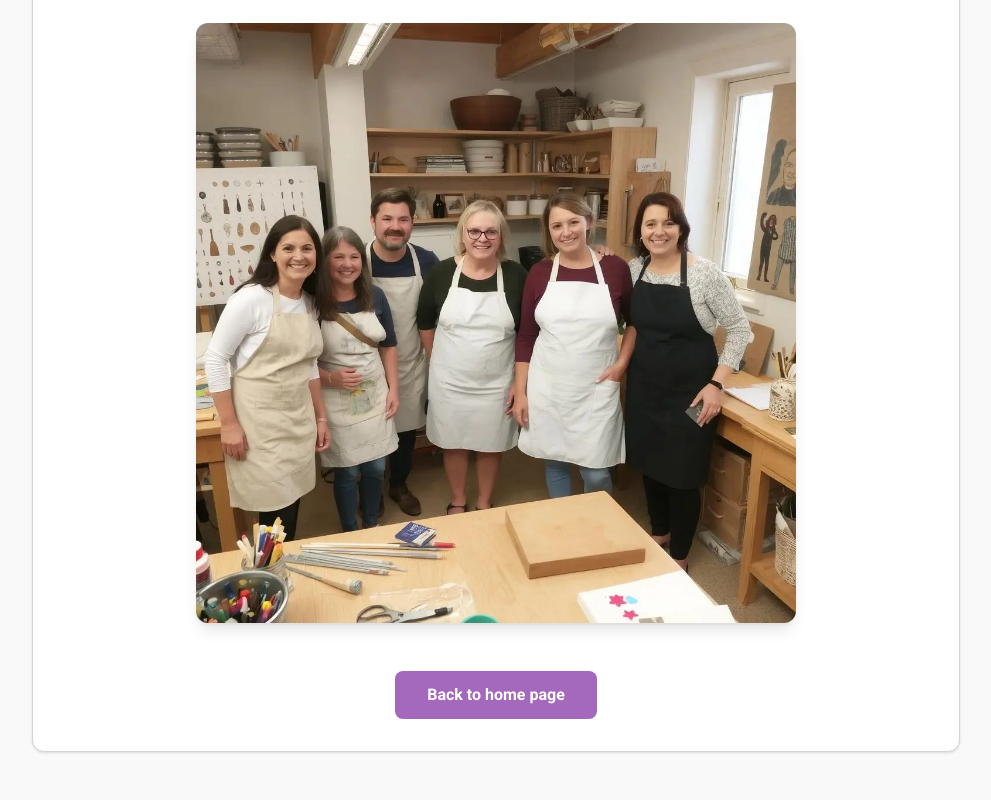
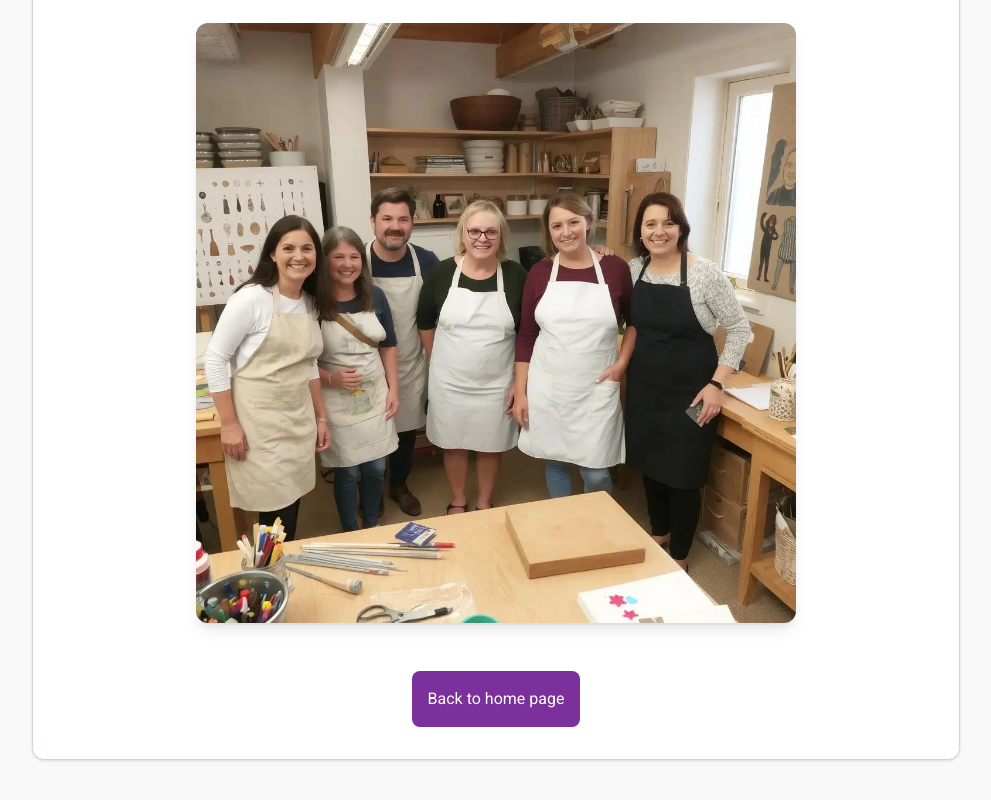
Before and after one commit to ChandlerMurphy/wdd430-team5-project, a Next.js app: page /aboutus in a window 1280 px wide. Shown: the part 1253-2053 px from the top of the page, without its empty margins (144-1135 px from the left). Built offline with nearby package versions, Linux system fonts and the light colour scheme; a web font is replaced by a local one.

Commit message:
contrast error corrected

```diff
--- a/src/app/aboutus/page.tsx
+++ b/src/app/aboutus/page.tsx
@@ -78,8 +78,8 @@ const AboutUs = () => {
         <div className="mt-12 text-center">
           <Link
             href="/"
-            className="inline-block bg-secondary text-white font-semibold px-8 py-3 rounded-lg hover:opacity-100 opacity-80 transition-opacity"
-          >
+            className="inline-block bg-[#7c309c] hover:bg-[#4d0c68] p-4 text-white rounded-lg"
+            >
             Back to home page
           </Link>
         </div>
```
